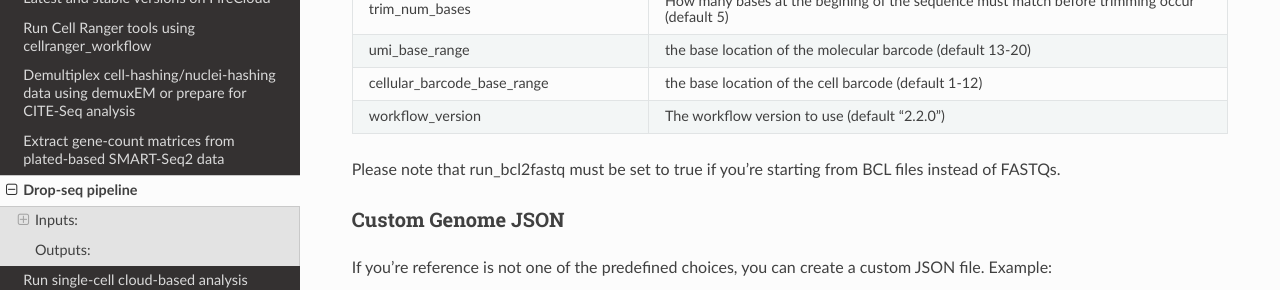
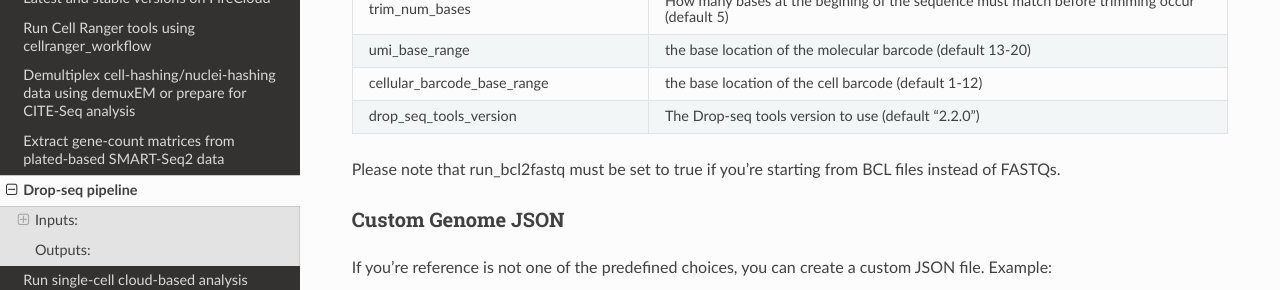
Before and after one commit to lilab-bcb/cumulus, a Sphinx documentation site: the page built from docs/drop_seq.rst, in a window 1280 px wide and 900 px high, scrolled down 2174 px. Shown: the part 151-441 px from the top of the window. Built offline with Sphinx 7.4.7 and the Read the Docs theme 2.0.0, drawn with Linux system fonts in a browser that asks for light colours.

Commit message:
updated parameter

```diff
--- a/docs/drop_seq.rst
+++ b/docs/drop_seq.rst
@@ -118,8 +118,8 @@ Please see the description of important inputs below.
 	  - the base location of the molecular barcode (default 13-20)
 	* - cellular_barcode_base_range
 	  - the base location of the cell barcode (default 1-12)
-	* - workflow_version
-	  - The workflow version to use (default "2.2.0")
+	* - drop_seq_tools_version
+	  - The Drop-seq tools version to use (default "2.2.0")
 
 
 Please note that run_bcl2fastq must be set to true if you're starting from BCL files instead of FASTQs.
```
